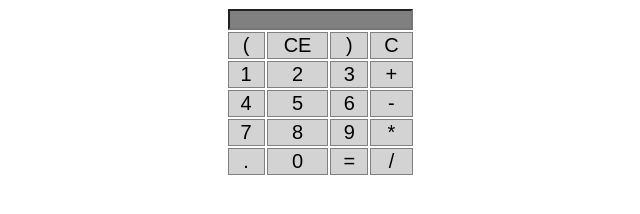
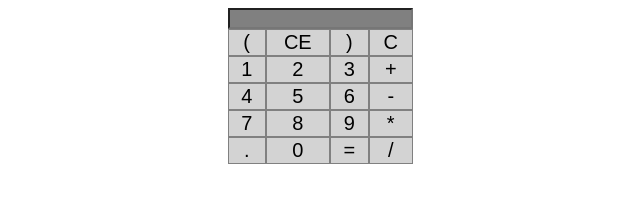
Before and after one commit to Jyo2253/FedLab, a plain HTML site: page Lab4.html in a window 1280 px wide. Shown: the whole page, without its empty margins (320-960 px from the left). Drawn offline with Linux system fonts and the light colour scheme.

Commit message:
Update calcistyle.css

```diff
--- a/calcistyle.css
+++ b/calcistyle.css
@@ -11,5 +11,7 @@
 }
 table,tr,td
   {
-    border-spacing:0cm;
+     border-spacing:0cm;
+    padding: 0%;
+    border: 1px lightgray;
   }
```
